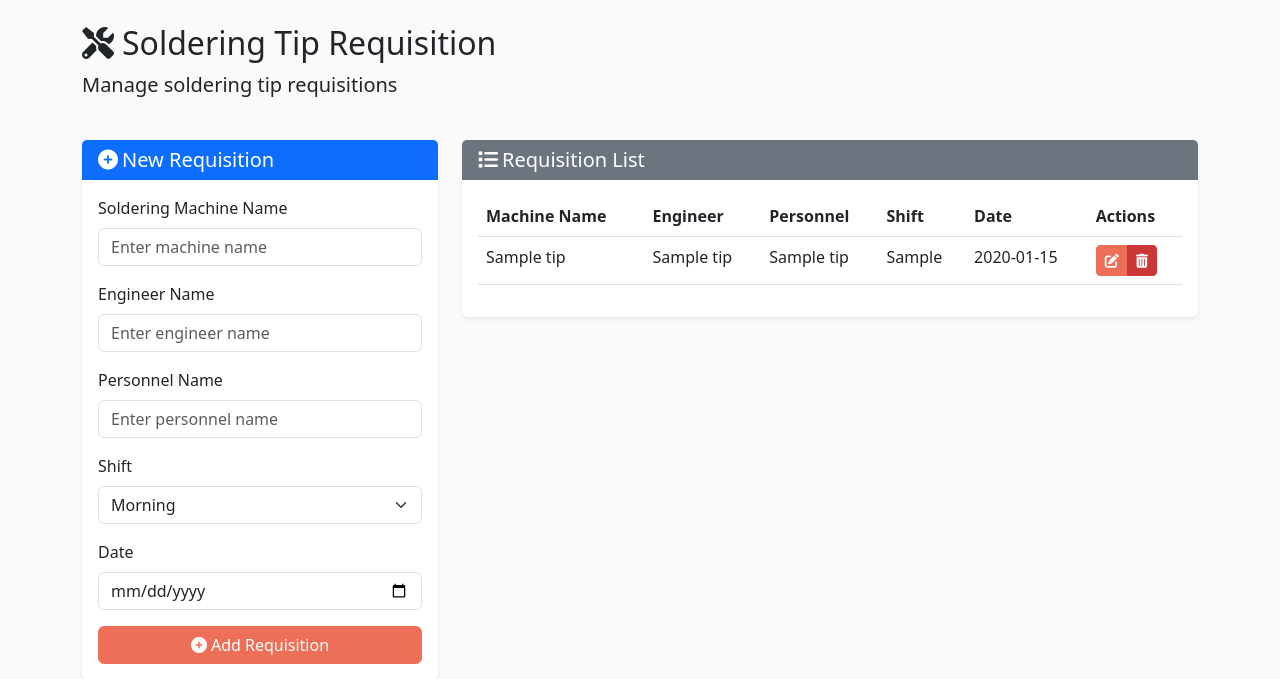
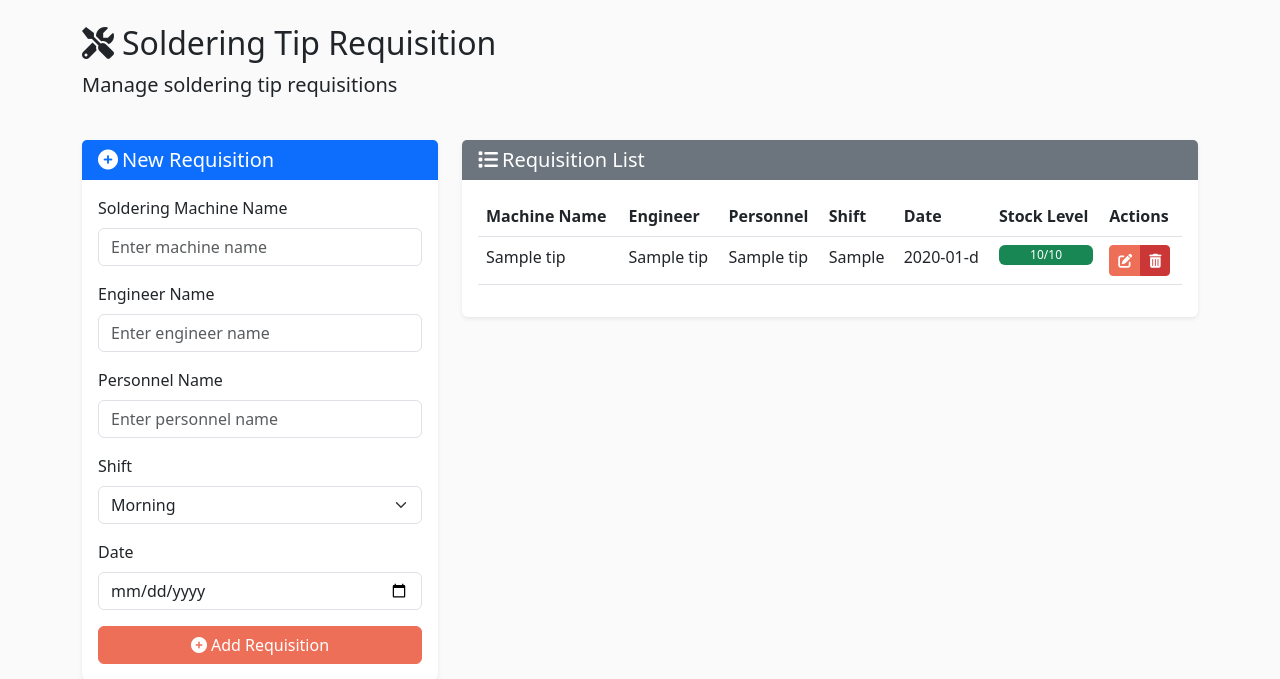
Before and after one commit to Lenardogs/UserManagementDashboard, a Flask app: page /soldering-tips in a window 1280 px wide. Shown: the part 80-759 px from the top of the page. Run offline with Flask 3, Linux system fonts and the light colour scheme; a user stored in the database is signed in; tables that the repository leaves empty hold one stand-in row (values such as "Sample post"); some libraries are stand-ins or nearby versions.

Commit message:
Assistant checkpoint: Add inventory tracking system with progress bars
Assistant generated file changes:
- models.py: Add inventory fields to SolderingTip model
- forms.py: Add quantity fields to SolderingTipForm
- templates/soldering_tip.html: Add inventory progress bar, Update table header for inventory

---

User prompt:

i want an inventory system for the tips, if its low on quantity it will show, in simple make a progress bar, green for good amount and red for low amount

Replit-Commit-Author: Assistant
Replit-Commit-Session-Id: 1132000a-f111-40a1-ba0b-7cf4ecb0d17a

```diff
--- a/forms.py
+++ b/forms.py
@@ -23,6 +23,9 @@ class SolderingTipForm(FlaskForm):
     personnel_name = StringField('Personnel Name', validators=[DataRequired(), Length(max=100)])
     shift = SelectField('Shift', choices=[('morning', 'Morning'), ('afternoon', 'Afternoon'), ('night', 'Night')], validators=[DataRequired()])
     date = DateField('Date', validators=[DataRequired()])
+    quantity = IntegerField('Current Quantity', validators=[DataRequired(), NumberRange(min=0)])
+    max_quantity = IntegerField('Maximum Quantity', validators=[DataRequired(), NumberRange(min=1)])
+    threshold = IntegerField('Low Stock Threshold', validators=[DataRequired(), NumberRange(min=1)])
 
 class MachineCalibrationForm(FlaskForm):
     machine_name = StringField('Machine Name', validators=[DataRequired(), Length(max=100)])
--- a/models.py
+++ b/models.py
@@ -21,6 +21,9 @@ class SolderingTip(db.Model):
     shift = db.Column(db.String(20), nullable=False)
     date = db.Column(db.DateTime, nullable=False)
     created_at = db.Column(db.DateTime, default=datetime.utcnow)
+    quantity = db.Column(db.Integer, default=0)
+    max_quantity = db.Column(db.Integer, default=100)
+    threshold = db.Column(db.Integer, default=20)  # Low stock threshold
 
     def __repr__(self):
         return f'<SolderingTip {self.machine_name} {self.date}>'
--- a/templates/soldering_tip.html
+++ b/templates/soldering_tip.html
@@ -102,6 +102,7 @@
                                 <th>Personnel</th>
                                 <th>Shift</th>
                                 <th>Date</th>
+                                <th>Stock Level</th>
                                 <th>Actions</th>
                             </tr>
                         </thead>
@@ -112,7 +113,21 @@
                                 <td>{{ tip.engineer_name }}</td>
                                 <td>{{ tip.personnel_name }}</td>
                                 <td>{{ tip.shift|capitalize }}</td>
-                                <td>{{ tip.date.strftime('%Y-%m-%d') }}</td>
+                                <td>{{ tip.date.strftime('%Y-%m-d') }}</td>
+                                <td>
+                                    <div class="progress" style="height: 20px;">
+                                        {% set percentage = (tip.quantity / tip.max_quantity * 100)|int %}
+                                        {% set color = 'danger' if tip.quantity <= tip.threshold else 'success' %}
+                                        <div class="progress-bar bg-{{ color }}"
+                                             role="progressbar"
+                                             style="width: {{ percentage }}%"
+                                             aria-valuenow="{{ tip.quantity }}"
+                                             aria-valuemin="0"
+                                             aria-valuemax="{{ tip.max_quantity }}">
+                                            {{ tip.quantity }}/{{ tip.max_quantity }}
+                                        </div>
+                                    </div>
+                                </td>
                                 <td>
                                     <div class="btn-group btn-group-sm" role="group">
                                         <a href="{{ url_for('edit_soldering_tip', tip_id=tip.id) }}" class="btn btn-warning">
```
